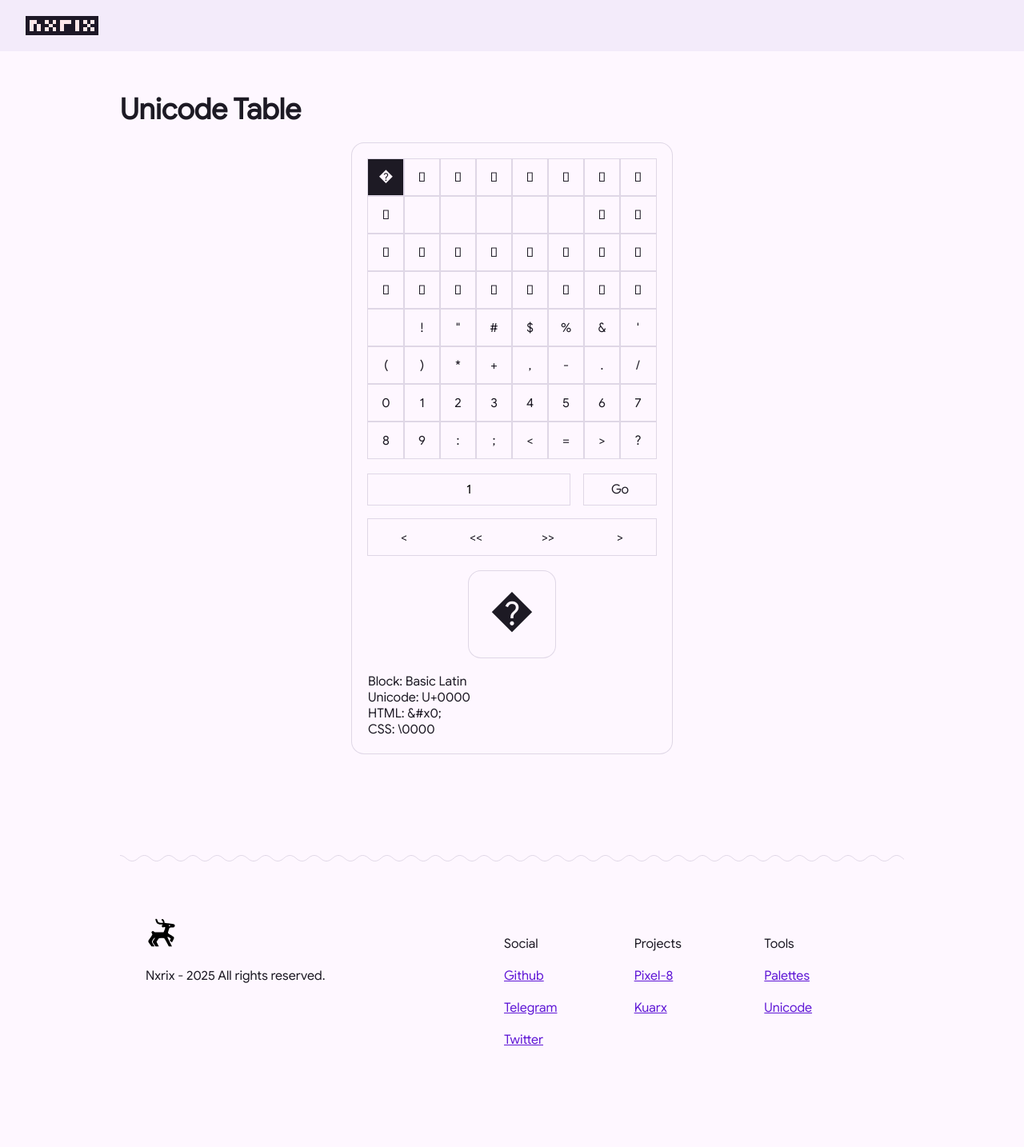
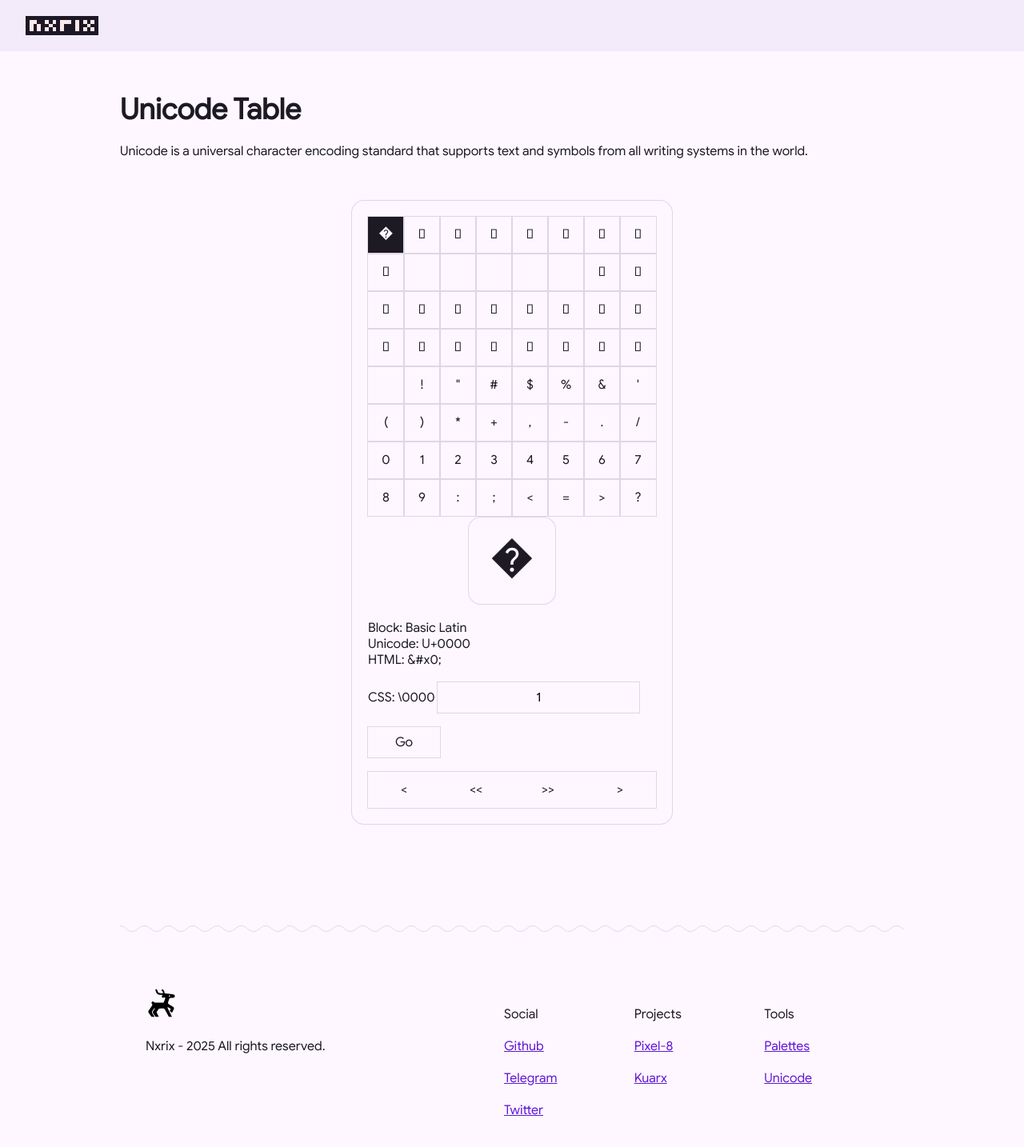
Before and after one commit to Nxrix/nxrix.github.io, a Jekyll site: the page built from _projects/unicode.md, in a window 1280 px wide. Shown: the top 1434 px of the page at 80% size. Built offline with Jekyll 4.4.1, drawn with Linux system fonts in a browser that asks for light colours.

Commit message:
Update unicode.md

```diff
--- a/_projects/unicode.md
+++ b/_projects/unicode.md
@@ -93,8 +93,10 @@ image: "unicode.png"
   }
 </style>
 ## Unicode Table
+<p>Unicode is a universal character encoding standard that supports text and symbols from all writing systems in the world.</p>
+<br>
+<div id="table"></div>
 
-<div id="table"></div>
 <script>
 const blocks = [
   { start: 0x0000, end: 0x007F, name: "Basic Latin" },
@@ -466,15 +468,15 @@ const update = (x,y) => {
     }
   }
   table.innerHTML += `
-    <input id="input" autocomplete="off" value="${page+1}"><div class="button" onclick="update(page=(parseInt(input.value-1))||0,selected)">Go</div>
-    <div class="buttons">
-      <div onclick="update(page-=1,selected)"><</div><div onclick="update(page-=2,selected)"><<</div><div onclick="update(page+=2,selected)">>></div><div onclick="update(page+=1,selected)">></div>
-    </div><br>
     <div class="outchar">&#x${(y+x*r*r).toString(16)};</div><br>
     Block: ${find_block(y+x*r*r)}<br>
     Unicode: <span>U+${(y+x*r*r).toString(16).padStart(4,"0")}</span><br>
     HTML: <span>&amp#x${(y+x*r*r).toString(16)};</span><br>
-    CSS: <span>\\${(y+x*r*r).toString(16).padStart(4,"0")}</span>`;
+    CSS: <span>\\${(y+x*r*r).toString(16).padStart(4,"0")}</span>
+    <input id="input" autocomplete="off" value="${page+1}"><div class="button" onclick="update(page=(parseInt(input.value-1))||0,selected)">Go</div>
+    <div class="buttons">
+      <div onclick="update(page-=1,selected)"><</div><div onclick="update(page-=2,selected)"><<</div><div onclick="update(page+=2,selected)">>></div><div onclick="update(page+=1,selected)">></div>
+    </div>`;
 }
 update(page,selected);
 </script>
```
Also changed, not shown: other parts of _projects/unicode.md (+1 -1 lines).
